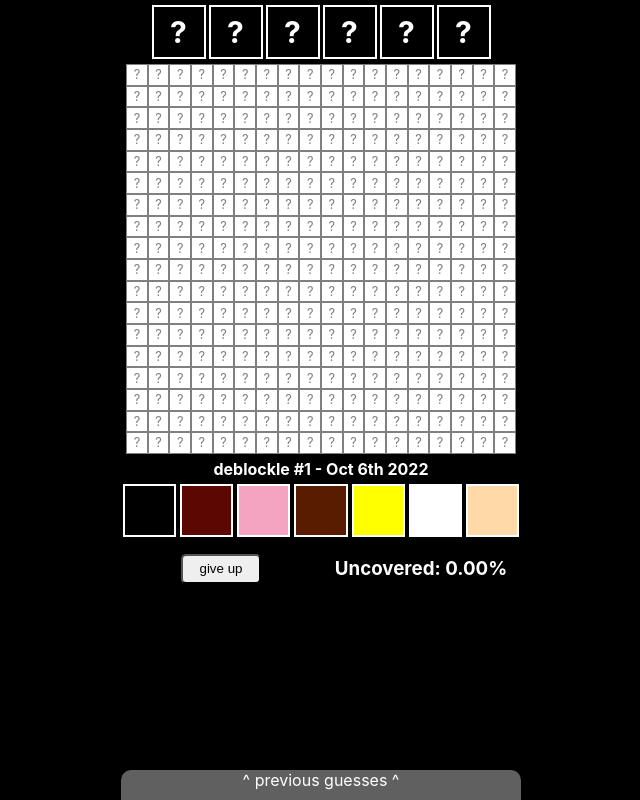
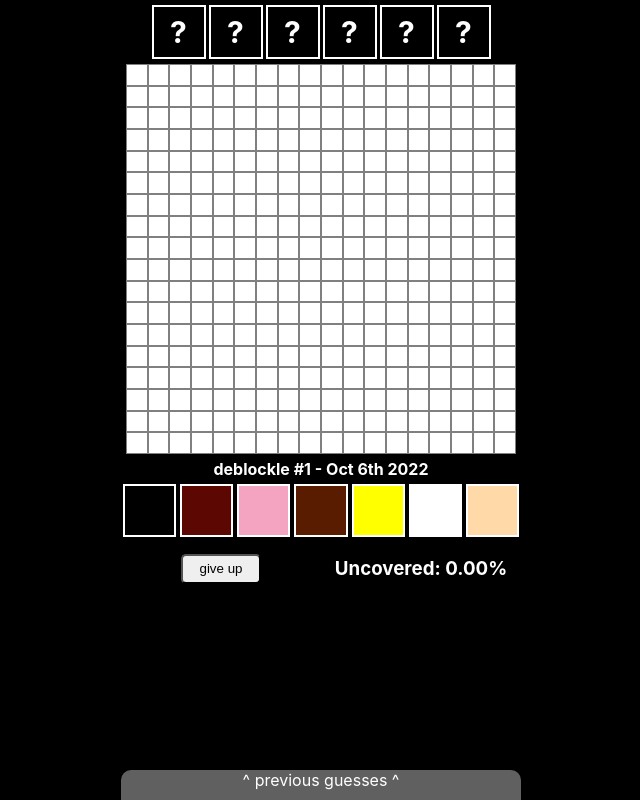
Before and after one commit to pixelmane/pixel-app, a React (Create React App) app: page /0 in a window 1280 px wide. Shown: the whole page, without its empty margins (319-959 px from the left). Built offline with nearby package versions, Linux system fonts and the light colour scheme.

Commit message:
aspect ratio of gameboard

```diff
--- a/src/App.css
+++ b/src/App.css
@@ -203,7 +203,7 @@ button {
  display: grid;
  justify-content: center;
  align-items: center;
-  width: min(8vw, 32px);
+  width: 9%;
   height: min(12vw, 48px);
  border-radius: 5px;
   margin: .5vw;
--- a/src/gameboard.js
+++ b/src/gameboard.js
@@ -37,7 +37,7 @@ function Square( props ) {
 
     return (
     <div style={{width: `${100/numberOfColumns}%`, aspectRatio: '1 / 1',fontSize: '1vw',color: 'grey', boxSizing: 'border-box',border: props.border, backgroundColor: props.color}} className='square'>
-       {props.reveal ? "" : '?'}
+       {props.reveal ? "" : ''}
     </div>
 )
 }
```
